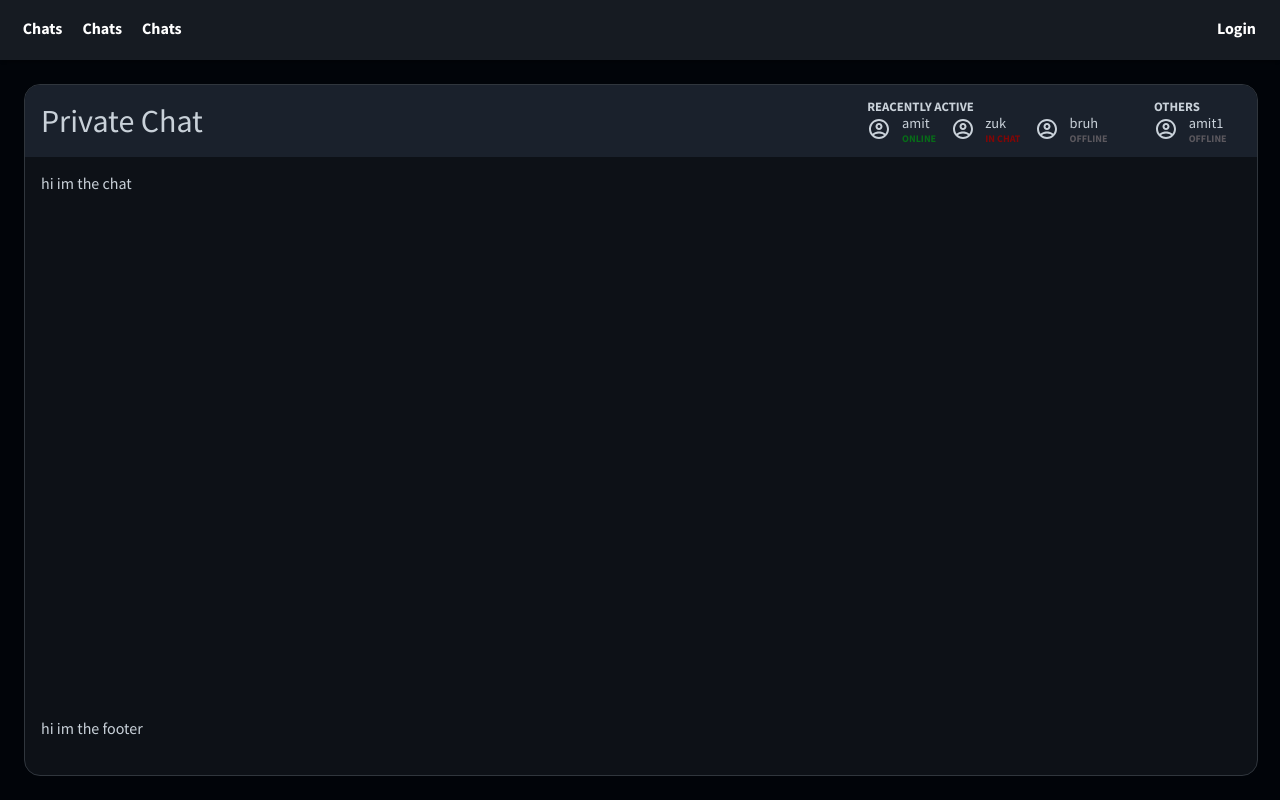
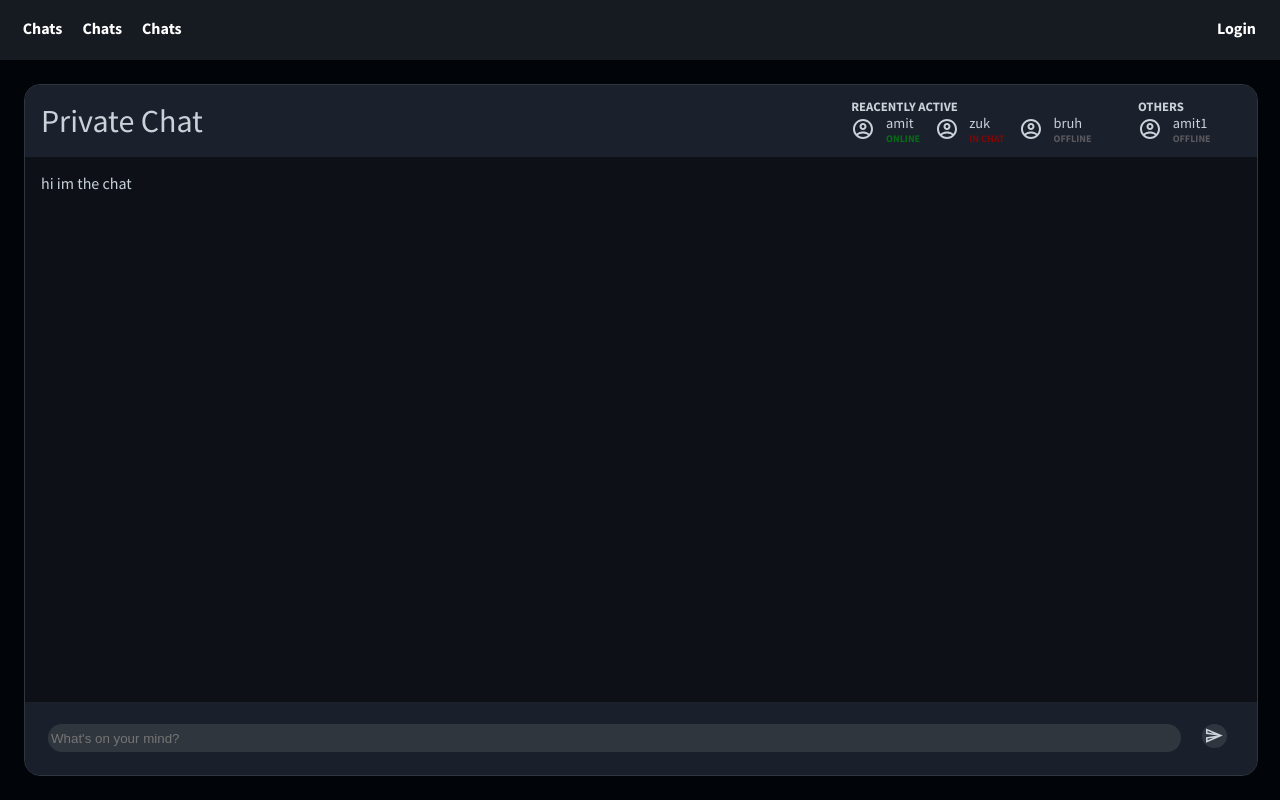
Before and after one commit to ZukLevinson/ChattingApp, a React (Create React App) app in the folder frontend/: page / in a window 1280 px wide. Built offline with nearby package versions, Linux system fonts and the light colour scheme.

Commit message:
feat(Chat, IconButton): progressed with footer

```diff
--- a/frontend/src/components/Chat/index.module.css
+++ b/frontend/src/components/Chat/index.module.css
@@ -15,7 +15,7 @@
 .header {
   height: calc(7% - var(--card-padding));
   min-height: 40px;
-  width: calc(100% - var(--card-padding));
+  width: calc(100% - var(--card-padding) * 2);
   background-color: var(--active-background);
   padding: var(--card-padding);
   display: flex;
@@ -55,13 +55,27 @@
 .content {
   flex: 1;
   height: 100%;
+  width: calc(100% - var(--card-padding) * 2);
   padding: var(--card-padding);
-  width: calc(100% - var(--card-padding));
 }
 
 .footer {
   height: 6%;
   min-height: 30px;
+  width: calc(100% - var(--card-padding) * 2);
   padding: var(--card-padding);
-  width: calc(100% - var(--card-padding));
+  background-color: var(--secondary-active-background);
+  display: flex;
+  flex-direction: row;
+  justify-content: space-between;
 }
+
+.footer > input {
+  width: 100%;
+  background-color: var(--card-border);
+  border: 0;
+  padding: 0.25em;
+  margin: 0.5em;
+  border-radius: 2em;
+  color: var(--primary-text-color);
+}
--- a/frontend/src/components/Chat/index.tsx
+++ b/frontend/src/components/Chat/index.tsx
@@ -3,6 +3,9 @@ import UserProfileBadge, {
   Props as UserProfileBadgeProps,
   Status,
 } from "../UserProfileBadge";
+import IconButton from "../IconButton";
+import { ReactComponent as SendIcon } from "../../assets/icons/send_black_24dp.svg";
+import { useState } from "react";
 
 const tempOnlineUsers: UserProfileBadgeProps[] = [
   {
@@ -28,6 +31,12 @@ const tempOfflineUsers: UserProfileBadgeProps[] = [
 interface Props {}
 
 export default function Chat(props: Props) {
+  let [currentMessage, setCurrentMessage] = useState("");
+
+  const sendMessage = () => {
+    console.log(`Sending message '${currentMessage}'`);
+  };
+
   return (
     <div className={styles.container}>
       <div className={styles.header}>
@@ -61,7 +70,13 @@ export default function Chat(props: Props) {
         <span>hi im the chat</span>
       </div>
       <div className={styles.footer}>
-        <span>hi im the footer</span>
+        <input
+          type="text"
+          value={currentMessage}
+          onChange={(e) => setCurrentMessage(e.target.value)}
+          placeholder="What's on your mind?"
+        />
+        <IconButton icon={SendIcon} text={"send"} onPress={sendMessage} />
       </div>
     </div>
   );
--- /dev/null
+++ b/frontend/src/components/IconButton/index.module.css
@@ -0,0 +1,58 @@
+:root {
+  --button-size: 25px;
+}
+
+.container {
+  display: flex;
+  flex-direction: column;
+  justify-content: center;
+  align-items: center;
+  margin: 0.5em;
+  color: var(--button-color);
+  user-select: none;
+  width: 40px;
+}
+
+.container:hover {
+  cursor: pointer;
+  color: var(--active-color);
+}
+
+.title {
+  font-size: 0.8em;
+  font-weight: 700;
+  text-transform: uppercase;
+  transition: font-size 600ms;
+}
+
+.icon-container {
+  background-color: var(--button-color);
+  width: var(--button-size);
+  height: var(--button-size);
+  border-radius: 100%;
+  display: flex;
+  align-items: center;
+  justify-content: center;
+  margin-bottom: 0.3em;
+  box-shadow: 0 0 6px var(--primary-color);
+}
+
+.icon {
+  height: 80%;
+  width: 80%;
+}
+
+.icon > svg {
+  width: 100%;
+  height: 100%;
+  fill: var(--primary-text-color);
+  transition: 1s ease-in-out linear;
+}
+
+.container:hover .icon > svg {
+  fill: var(--primary-color);
+}
+
+.container:hover .icon-container {
+  background-color: var(--primary-text-color);
+}
--- /dev/null
+++ b/frontend/src/components/IconButton/index.tsx
@@ -0,0 +1,34 @@
+import styles from "./index.module.css";
+import { FunctionComponent, useEffect, useState } from "react";
+
+export interface Props {
+  text: string;
+  icon: FunctionComponent;
+  tooltip?: string;
+  onPress?: any;
+}
+
+export default function IconButton(props: Props) {
+  let [isHovered, setIsHovered] = useState(false);
+
+  return (
+    <div
+      className={styles.container}
+      onMouseOver={() => setIsHovered(true)}
+      onMouseLeave={() => setIsHovered(false)}
+      onClick={props.onPress}
+    >
+      <div className={styles["icon-container"]}>
+        <div className={styles.icon}>
+          <props.icon />
+        </div>
+      </div>
+      <div
+        className={styles.title}
+        style={{ fontSize: isHovered ? "0.8em" : "0" }}
+      >
+        <span>{props.text}</span>
+      </div>
+    </div>
+  );
+}
--- a/frontend/src/index.css
+++ b/frontend/src/index.css
@@ -9,11 +9,13 @@
   --primary-background: #010409;
   --secondary-background: #0d1117;
   --active-background: #1a212c;
+  --secondary-active-background: #19202b;
   --primary-text-color: #c9d1d9;
   --card-border: #30363d;
   --online-color: rgb(7, 107, 24);
   --offline-color: rgb(91, 88, 94);
   --in-chat-color: rgb(129, 6, 6);
+  --button-color: #30363f;
 }
 
 html,
```
Also changed, not shown: frontend/src/assets/icons/send_black_24dp.svg (added), frontend/src/components/Navbar/index.module.css (indentation only).
